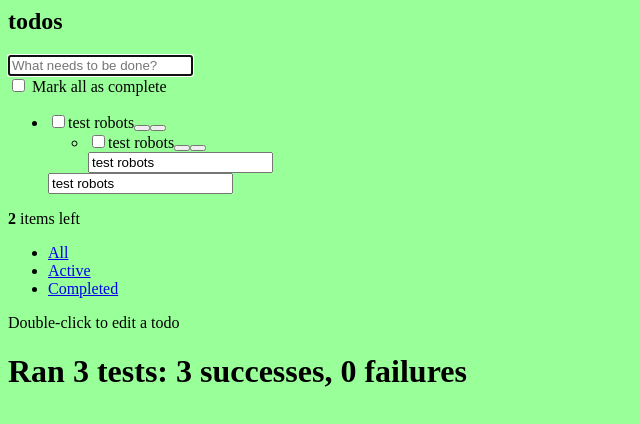
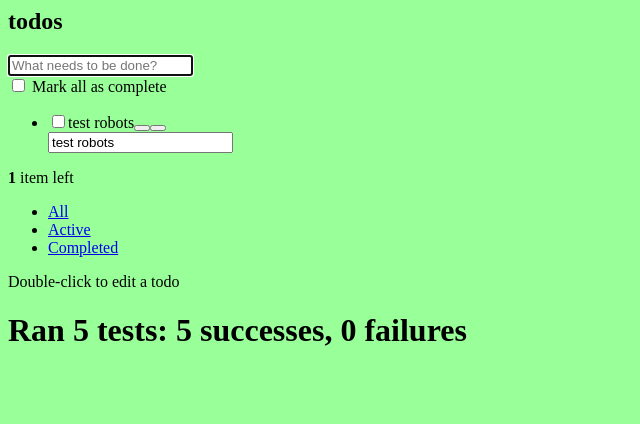
Before and after one commit to daveyoon64/nestedTodos, a website: page tests/nestedTodosTest.html in a window 1280 px wide. Shown: the whole page, without its empty margins (0-640 px from the left). Drawn offline with Linux system fonts and the light colour scheme.

Commit message:
Fixed the deleting of nested todo that has children

```diff
--- a/public/js/app.js
+++ b/public/js/app.js
@@ -17,7 +17,7 @@ var footerTemplateEl = document.getElementById('footer-template');
 //    2. Toggle the innermost child as complete
 //    3. Click on completed
 //    app.js:178 Uncaught TypeError: Cannot read property 'childNodes' of null
-// 3. Deleting a todo (besides parent) with a subtask will cause an error
+// 3. Deleting a todo (besides parent) with a subtask will cause an error SOLVED
 //    app.js:169 Uncaught TypeError: Cannot read property 'childNodes' of null at app.js:169
 //    if I refresh the page, it'll bring back all old entries
 //    - the problem:
@@ -34,7 +34,7 @@ var footerTemplateEl = document.getElementById('footer-template');
 //
 function uuid() {
   /* jshint bitwise:false */
-  var i, random;
+  var i,  random;
   var uuid = '';
 
   for (i = 0; i < 32; i++) {
@@ -232,10 +232,32 @@ function renderFooter() {
 }
 
 function checkTodoListForOrphans() {
-  // since it all gets re-rendered anyway, just focus on clean todos array
-  // 1. get a list element
-  // 2.
-  console.log(todos);
+  var isFound = false;
+  for (var i = 0; i < todos.length; i++) {
+    if (todos[i].parent !== null) {
+      var testParentId = todos[i].parent;
+      for (var j = 0; j < todos.length; j++) {
+        if (testParentId === todos[j].id) {
+          isFound = true;
+          continue;
+        }
+      }
+      // delete that motherfucker... but how
+      if (isFound === false) {
+        var eventToDelete = {
+          target: {
+            closest: function(e) {
+              return { dataset: { id: todos[i].id }}
+            }
+          },
+        }
+        destroy(eventToDelete);
+      }
+    } else {
+      continue;
+    }
+    isFound = false;
+  }
 }
 
 function createsubtaskUI(e) {
@@ -262,8 +284,6 @@ function createsubtaskUI(e) {
 }
 
 function createsubtask(e) {
-  // createsubtask will find the nearest li and use data-id to id the parent
-  // TODO: can this be integrated into create?
   var parentVal = e.target.closest('li');
   var parentId = parentVal.getAttribute('data-id');
   var val = e.target.value.trim();
--- a/tests/nestedTodosTest.html
+++ b/tests/nestedTodosTest.html
@@ -57,23 +57,80 @@ tests({
     }
     var dummySubtaskEvent = {
       target: {
-        value: 'test robots',
+        value: 'ultra robots',
+        closest: function(e) {
+          return {
+            getAttribute: function(id) {
+              return testParent;
+            }
+          }
+        }
       },
       which: 13,
     }
     create(dummyEvent);
     var testParent = todos[0].id;
-
-    dummySubtaskEvent.target.closest = function(e) {
-        return {
-          getAttribute: function(id) {
-            return testParent;
-          }
-        };
-    };
-    dummySubtaskEvent.target.closest.getAttribute = function(e) { return testParent};
     createsubtask(dummySubtaskEvent);
     eq(todos[1].parent, todos[0].id);
   },
+  'it should be able to delete a todo': function() {
+    todos = [];
+    var dummyEvent = {
+      target: {
+        value: 'test robots',
+        closest: function(e) {
+          return {
+            dataset: {
+              id: testId,
+            }
+          }
+        }
+      },
+      which: 13,
+    }
+    create(dummyEvent);
+    var testId = todos[0].id;
+    destroy(dummyEvent);
+    eq(todos.length, 0);
+  },
+  'it should be able to remove any todos when its parent todo does not exist': function() {
+    todos = [];
+    var dummyEvent = {
+      target: {
+        value: 'test robots',
+        closest: function(e) {
+          return {
+            dataset: {
+              id: testParent,
+            }
+          }
+        }
+      },
+      which: 13,
+    }
+    var dummySubtaskEvent = {
+      target: {
+        value: 'ultra robots',
+        closest: function(e) {
+          return {
+            getAttribute: function(id) {
+              return testParent;
+            }
+          }
+        }
+      },
+      which: 13,
+    }
+    // create three tasks. task1 -> task2(child of 1) -> task3(child of 2)
+    create(dummyEvent);
+    var testParent = todos[0].id;
+    createsubtask(dummySubtaskEvent);
+    testParent = todos[1].id;
+    dummySubtaskEvent.target.value = 'ultra mega ribbits';
+    createsubtask(dummySubtaskEvent);
+    // delete task2, which should delete task2 and task3
+    destroy(dummyEvent);
+    eq(todos.length, 1);
+  },
 });
 </script>
```
